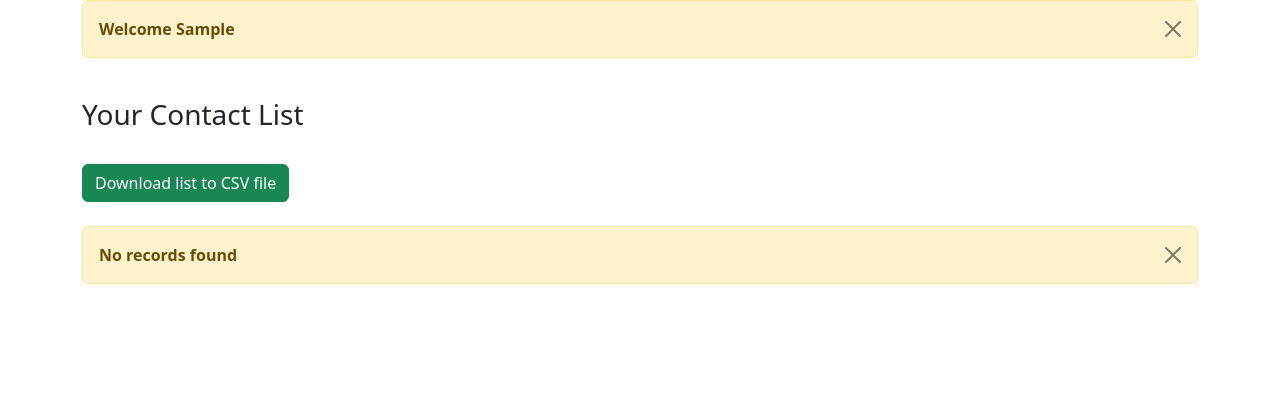
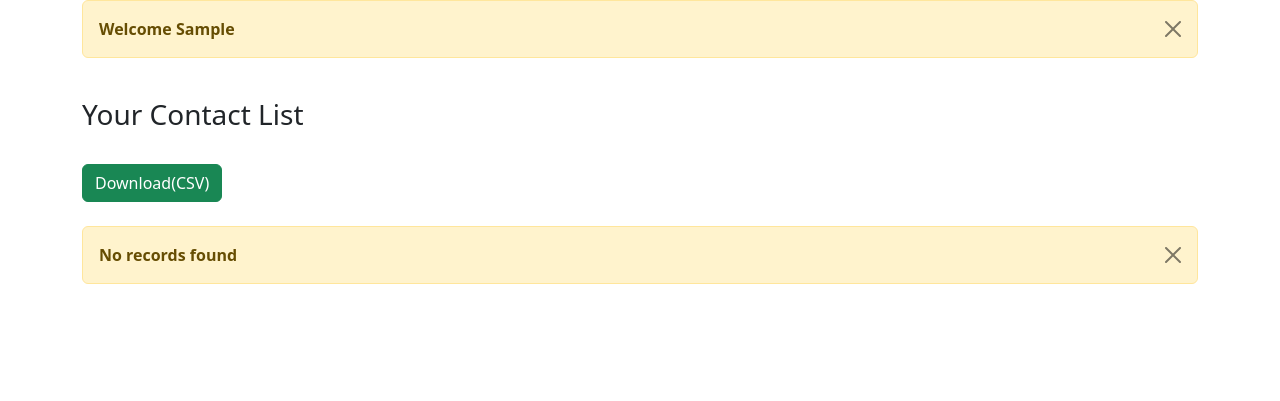
Before and after one commit to YawoSadji/TeamCRM, a Django app: page /loggedIn/ in a window 1280 px wide. Shown: the part 56-457 px from the top of the page. Run offline with Django 5.2, Linux system fonts and the light colour scheme; the visitor is signed in with stand-in values (Sample User, id 1); data that the repository does not hold is empty.

Commit message:
minor changes

```diff
--- a/website/templates/loggedIn.html
+++ b/website/templates/loggedIn.html
@@ -5,7 +5,7 @@
     <h3>Your Contact List</h3>
     <br/>
     <div class="col-md-4">
-      <a href="{% url 'export_to_csv' %}" class="btn btn-success">Download list to CSV file</a>
+      <a href="{% url 'export_to_csv' %}" class="btn btn-success">Download(CSV)</a>
     </div>
     <br/>
     {% if records %}
```
Also changed, not shown: main/static/website/img1.jpg (deleted).
